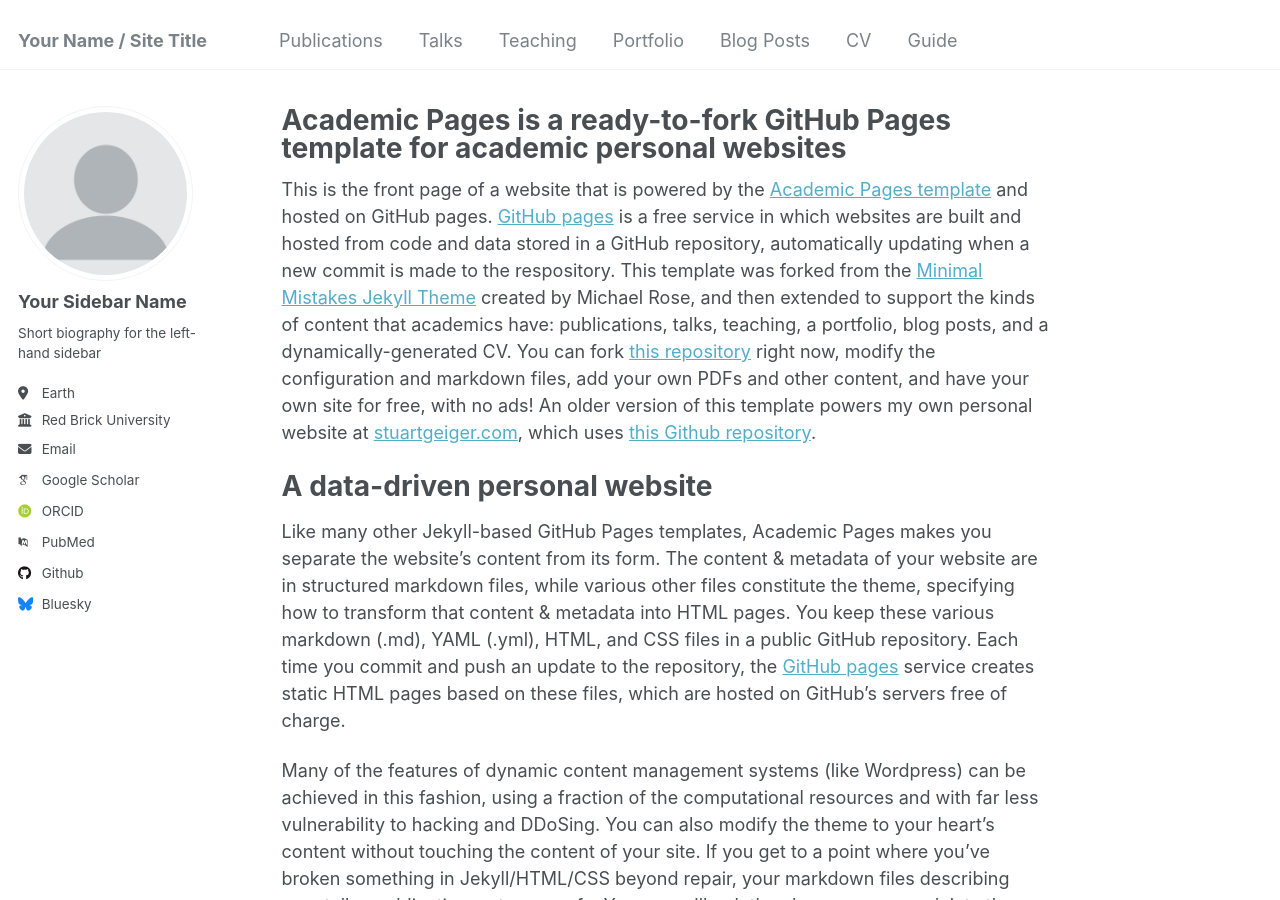
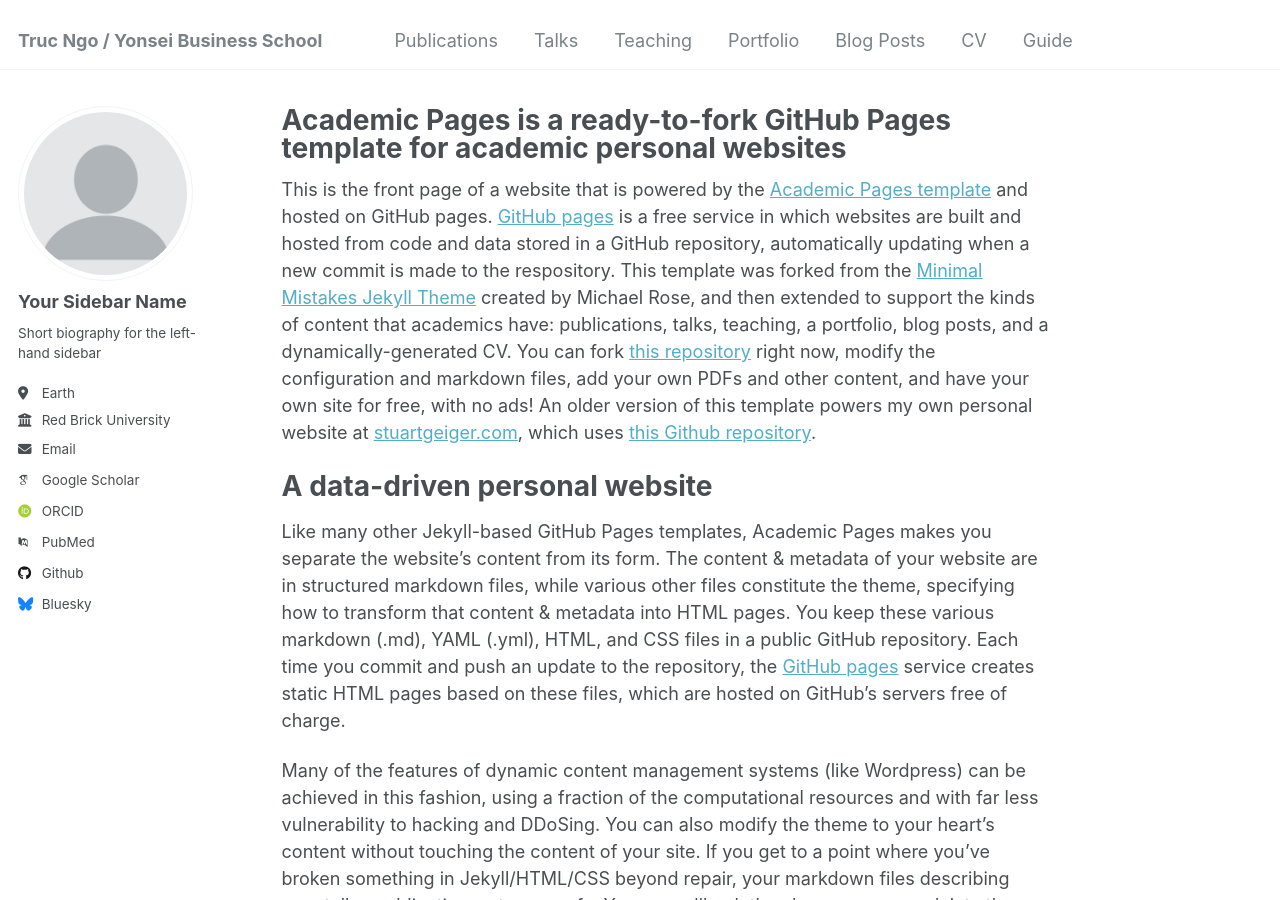
Before and after one commit to jingngo/trucngo.github.io, a Jekyll site: the page built from _pages/about.md, in a window 1280 px wide and 900 px high. Built offline with Jekyll 4.4.1, drawn with Linux system fonts in a browser that asks for light colours; some web fonts are replaced.

Commit message:
change name

```diff
--- a/_config.yml
+++ b/_config.yml
@@ -8,7 +8,7 @@
 
 # Basic Site Settings
 locale                   : "en-US"
-title                    : "Your Name / Site Title"
+title                    : "Truc Ngo / Yonsei Business School"
 title_separator          : "-"
 name                     : &name "Your Name"
 description              : &description "personal description"
```
